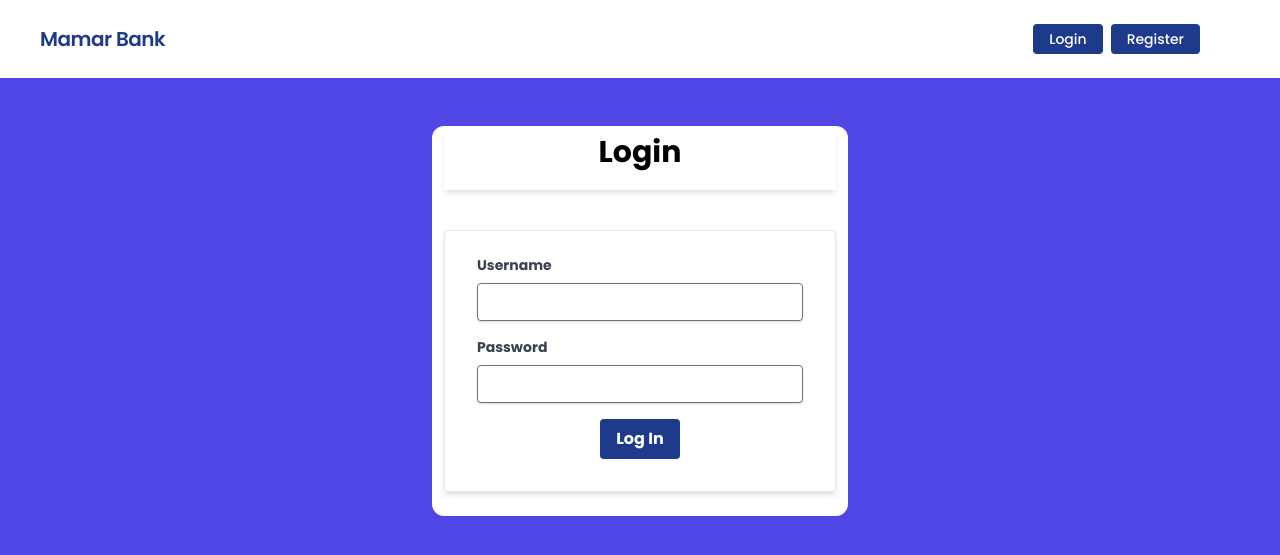
After one commit to nmkhans/mamar-bank, a Django app: page /accounts/login/ in a window 1280 px wide. The commit adds this page. Shown: the top 555 px of the page. Run offline with Django 5.2, Linux system fonts and the light colour scheme; some libraries are stand-ins or nearby versions.

Commit message:
login and logout added

```diff
--- /dev/null
+++ b/accounts/templates/accounts/user_login.html
@@ -0,0 +1,42 @@
+{% extends "base.html" %}
+
+{% block title %}
+  Mamar bank - Login page
+{% endblock %}
+
+{% block maincontent %}
+  {% if form.non_field_errors %} {% for error in form.non_field_errors %}
+  <div class="bg-red-100 border border-red-400 text-red-700 px-4 py-3 rounded relative mt-2" role="alert">
+    <p class="font-bold">Error!</p>
+    <p class="block sm:inline">{{ error }}</p>
+  </div>
+  {% endfor %}
+  {% endif %}
+  <div class="grid grid-cols-3 gap-4">
+    <div></div>
+    <div class="py-2 px-3 rounded-xl bg-white mt-12">
+        <h1 class="font-bold text-3xl text-center pb-5 shadow-md">Login</h1>
+        <div class="w-full mt-10">
+            <form method="post" class="shadow-md border border-gray-200 rounded px-8 pt-6 pb-8 mb-4">
+                {% csrf_token %} {% for hidden_field in form.hidden_fields %} {{ hidden_field.errors }} {{ hidden_field }} {% endfor %}
+                {% for field in form.visible_fields %}
+                <div class="mb-4">
+                    <label class="block text-gray-700 text-sm font-bold mb-2" for="{{ field.id_for_label }}">
+                {{ field.label }}
+            </label>
+                    <input class="shadow appearance-none border border-gray-500 rounded w-full py-2 px-3 text-gray-700 leading-tight focus:outline-none focus:shadow-outline" name="{{ field.name }}" id="{{ field.id_for_label }}" type="{{ field.widget_type }}">
+                </div>
+                {% if field.errors %} {% for error in field.errors %}
+                <p class="text-red-600 text-sm italic pb-2">{{ error }}</p>
+                {% endfor %} {% endif %} {% endfor %}
+
+                <div class="flex items-center justify-center w-full">
+                    <button class="bg-blue-900 hover:bg-blue-700 text-white font-bold py-2 px-4 rounded focus:outline-none focus:shadow-outline" type="submit">
+                Log In
+            </button>
+                </div>
+            </form>
+        </div>
+    </div>
+  </div>
+{% endblock %}
--- a/accounts/urls.py
+++ b/accounts/urls.py
@@ -2,5 +2,7 @@ from django.urls import path
 from . import views
 
 urlpatterns = [
-  path('register/', views.UserRegisterView.as_view(), name = 'user-register')
+  path('register/', views.UserRegisterView.as_view(), name = 'user-register'),
+  path('login/', views.UserLoginView.as_view(), name = 'user-login'),
+  path('logout/', views.user_logout, name = 'user-logout'),
 ]
--- a/accounts/views.py
+++ b/accounts/views.py
@@ -1,7 +1,9 @@
+from django.shortcuts import redirect
 from django.urls import reverse_lazy
 from .forms import UserRegisterForm
-from django.views.generic import FormView
-from django.contrib.auth import login
+from django.contrib.auth import login, logout
+from django.views.generic import FormView, View
+from django.contrib.auth.views import LoginView, LogoutView
 
 # Create your views here.
 class UserRegisterView(FormView):
@@ -13,3 +15,13 @@ class UserRegisterView(FormView):
     user = form.save()
     login(self.request, user)
     return super().form_valid(form)
+
+class UserLoginView(LoginView):
+  template_name = 'accounts/user_login.html'
+
+  def get_success_url(self):
+    return reverse_lazy('home')
+
+def user_logout(req):
+  logout(req)
+  return redirect('home')
--- a/main/templates/base.html
+++ b/main/templates/base.html
@@ -13,7 +13,7 @@
     <link href="https://fonts.googleapis.com/css2?family=Poppins:ital,wght@0,100;0,200;0,300;0,400;0,500;0,600;0,700;0,800;0,900;1,100;1,200;1,300;1,400;1,500;1,600;1,700;1,800;1,900&display=swap" rel="stylesheet">
     <style>* {font-family: "Poppins", sans-serif;}</style>
   </head>
-  <body>
+  <body class="bg-indigo-600">
     {% include "header.html" %}
     <main>
       {% block maincontent %} {% endblock %}
--- a/main/templates/header.html
+++ b/main/templates/header.html
@@ -55,8 +55,8 @@
       </div>
       <div class="flex w-auto">
         <div class="text-blue-900 my-auto font-black px-5">
-          Welcome, {{ request.user.first_name }} (balance :
-          {{request.user.account.balance}})
+          Welcome, {{ user.first_name }} (balance :
+          {{user.account.balance}})
         </div>
 
         <a
@@ -65,7 +65,7 @@
           >Profile</a
         >
         <a
-          href=""
+          href="{% url 'user-logout' %}"
           class="mx-2 inline-block font-medium text-sm px-4 py-2 leading-none bg-blue-900 rounded text-white border-white hover:border-transparent hover:text-dark hover:bg-red-700 mt-4 lg:mt-0"
           >Logout</a
         >
@@ -74,7 +74,7 @@
       <div class="text-md lg:flex-grow"></div>
       <div>
         <a
-          href=""
+          href="{% url 'user-login' %}"
           class="mr-2 inline-block font-medium text-sm px-4 py-2 leading-none bg-blue-900 rounded text-white border-white hover:border-transparent hover:text-gray-800 hover:bg-red-700 mt-4 lg:mt-0"
           >Login</a
         >
```
Also changed, not shown: db.sqlite3.
